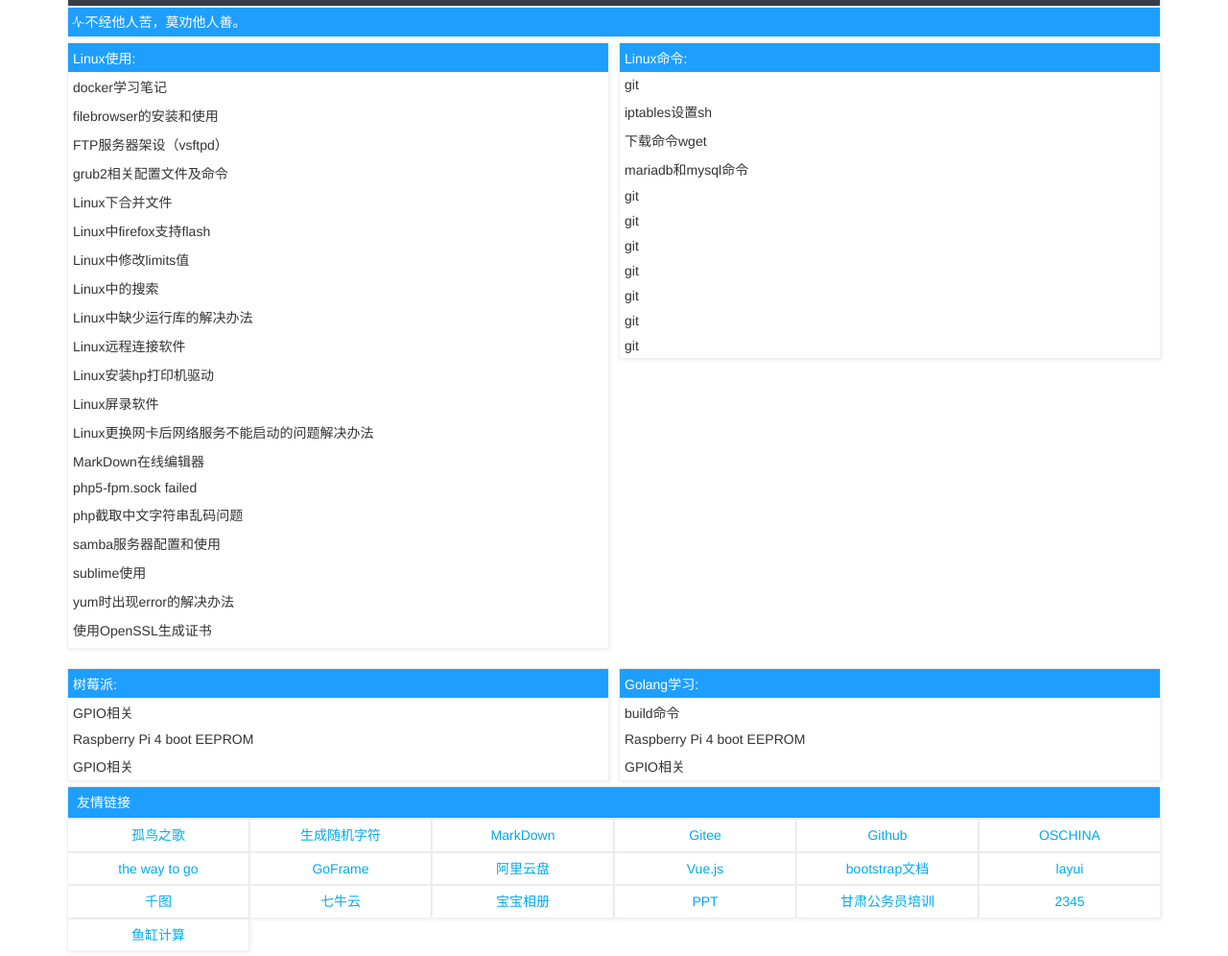
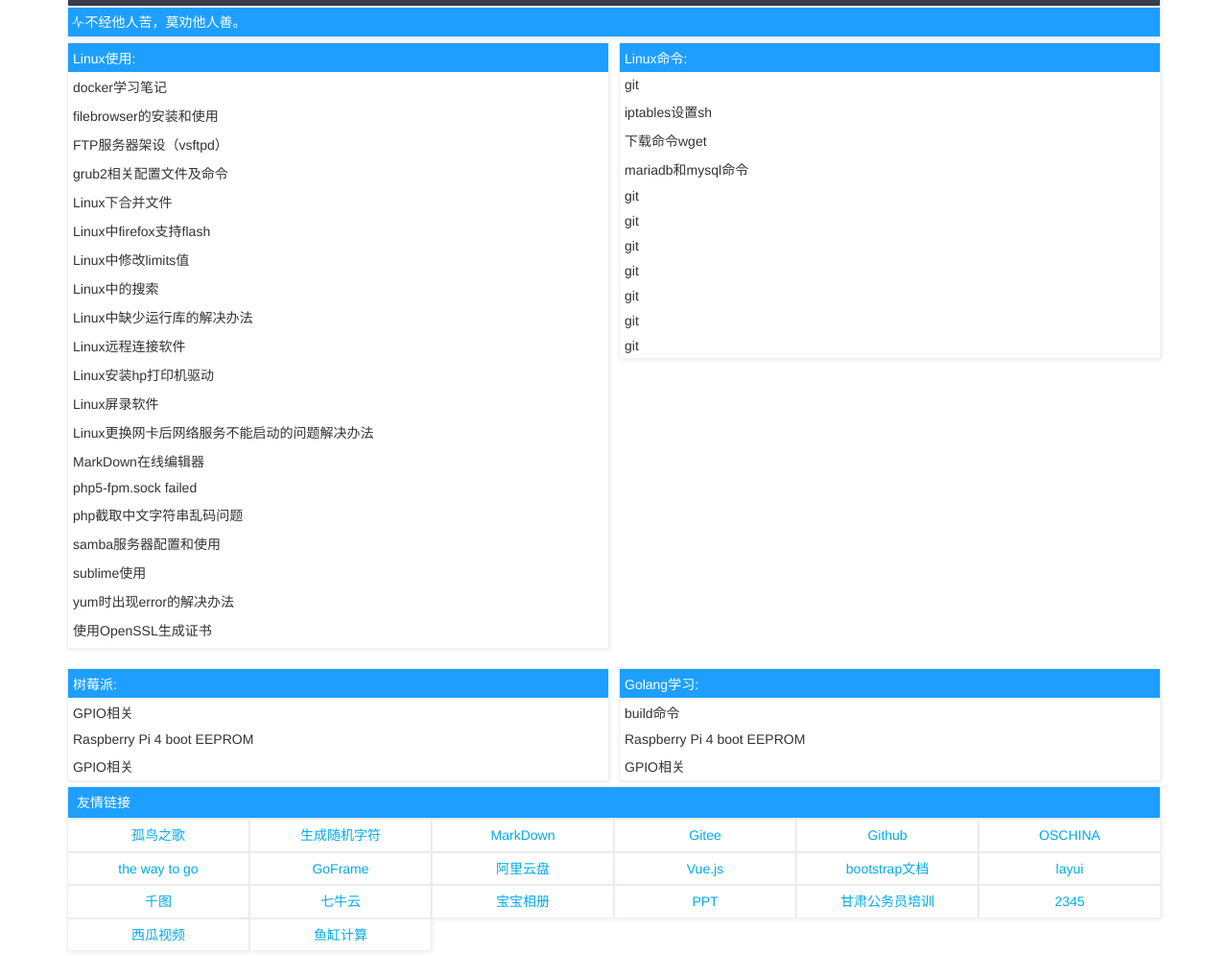
Before and after one commit to dreamskydream/markdown-online, a plain HTML site: page main.html in a window 1280 px wide. Shown: the part 45-1041 px from the top of the page at 96% size. Drawn offline with Linux system fonts and the light colour scheme.

Commit message:
nojekyll

```diff
--- a/main.html
+++ b/main.html
@@ -180,6 +180,9 @@
         <a href="https://www.2345.com/?k240760787" target="_blank">2345</a>
       </div>
       <div class="layui-col-md2 layui-col-xs4 layui-panel layui-text-center">
+        <a href="https://www.ixigua.com/" target="_blank">西瓜视频</a>
+      </div>
+      <div class="layui-col-md2 layui-col-xs4 layui-panel layui-text-center">
         <a href="./yugang/index.html" target="_blank">鱼缸计算</a>
       </div>
     </div>
```
Also changed, not shown: 1 other file.
